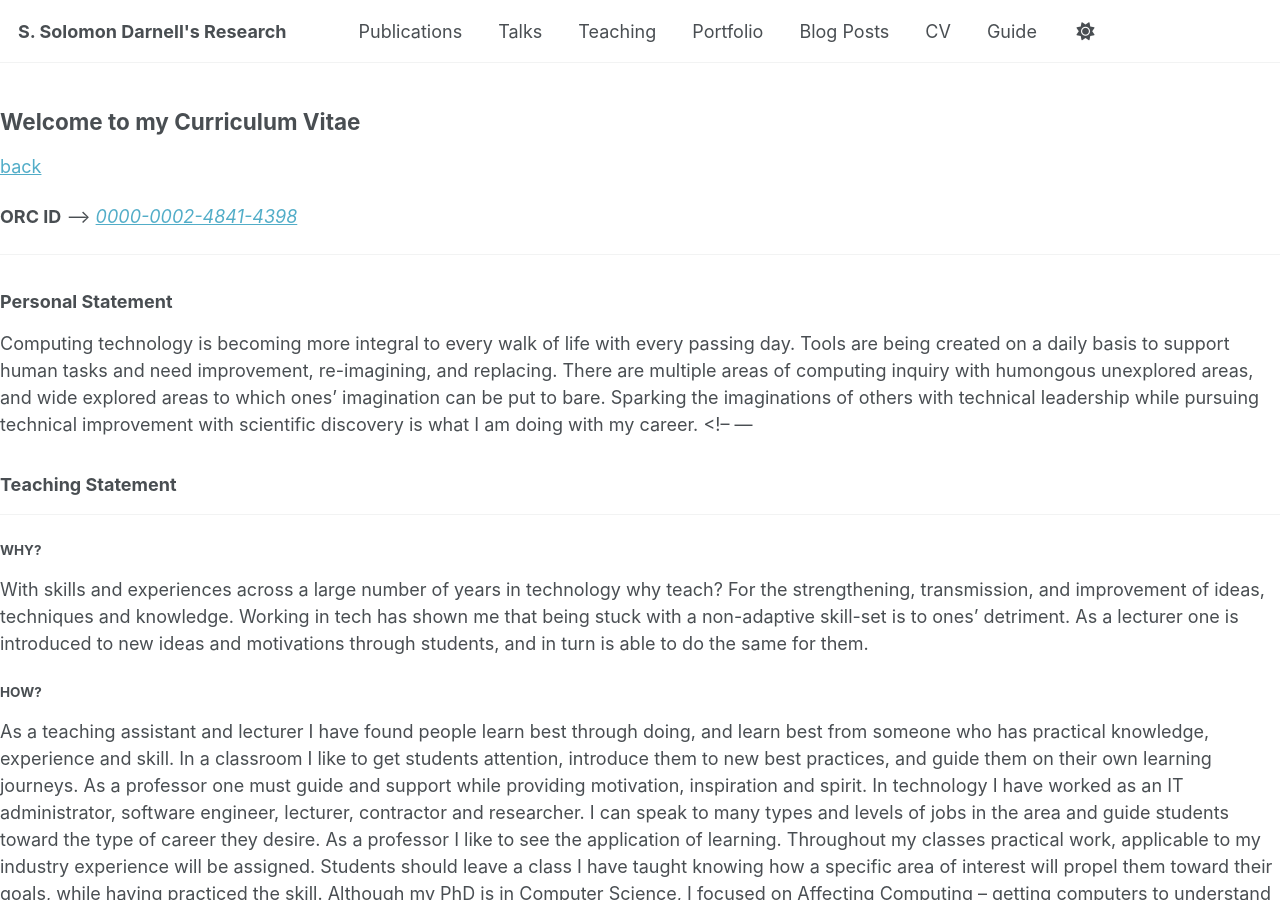
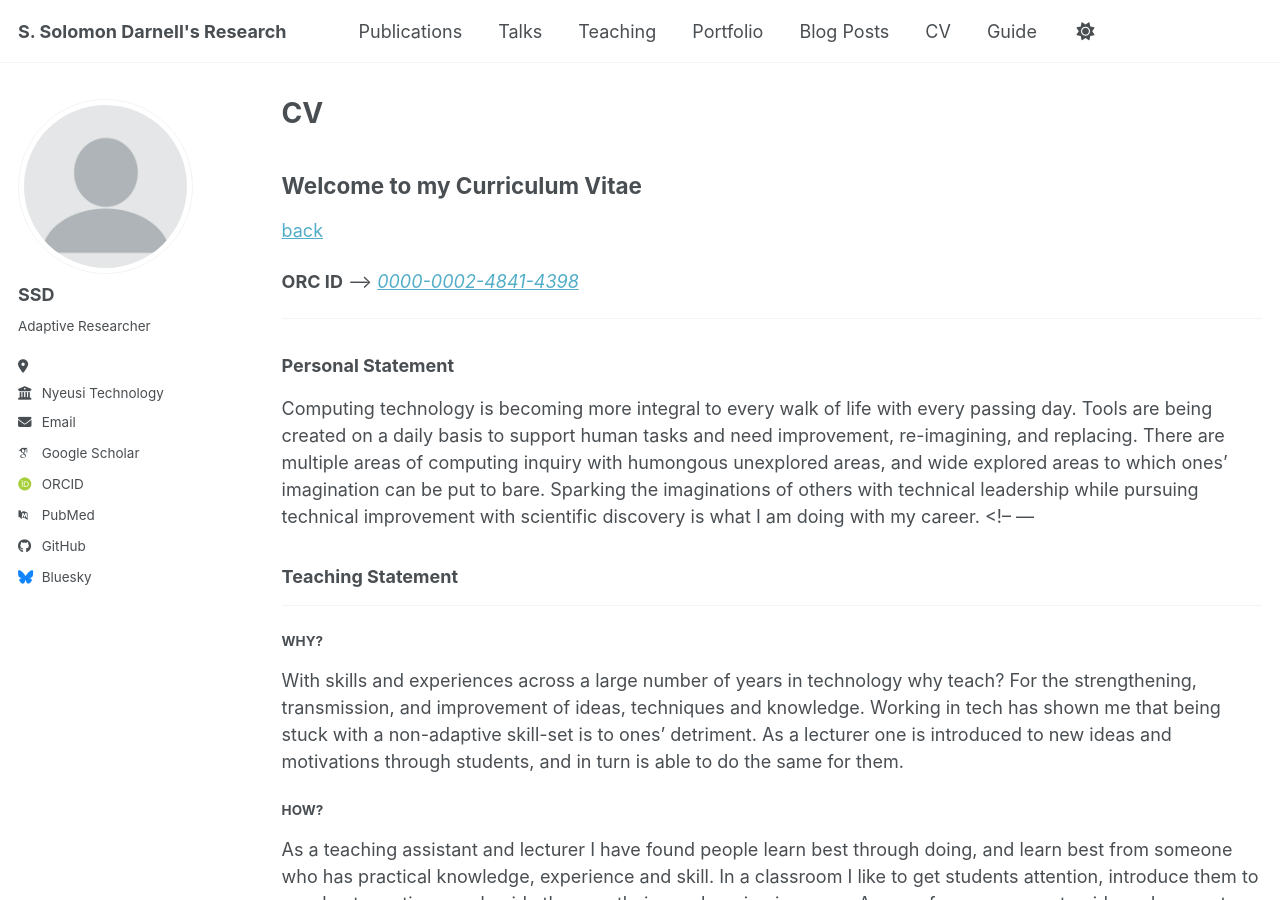
Before and after one commit to ShelbySolomonDarnell/shelbysolomondarnell.github.io, a Jekyll site: the page built from _pages/cv_2023.md, in a window 1280 px wide and 900 px high. Built offline with Jekyll 4.4.1, drawn with Linux system fonts in a browser that asks for light colours; some web fonts are replaced; a script bundle is joined from its source files by our own code; library files that are not in the unit come from our copies; our own code applies the rules of GitHub Pages for plain Markdown files; some of the changed lines change nothing that is shown.

Commit message:
Update cv_2023.md

```diff
--- a/_pages/cv_2023.md
+++ b/_pages/cv_2023.md
@@ -1,6 +1,13 @@
 ---
-layout: default
+layout: archive
+title: "CV"
+permalink: /cv_2023/
+author_profile: true
+redirect_from:
+  - /resume
 ---
+
+{% include base_path %}
 ## Welcome to my Curriculum Vitae
 
 [back](./)
```
